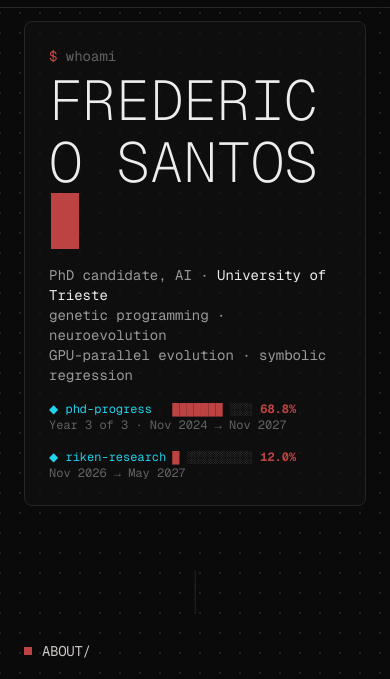
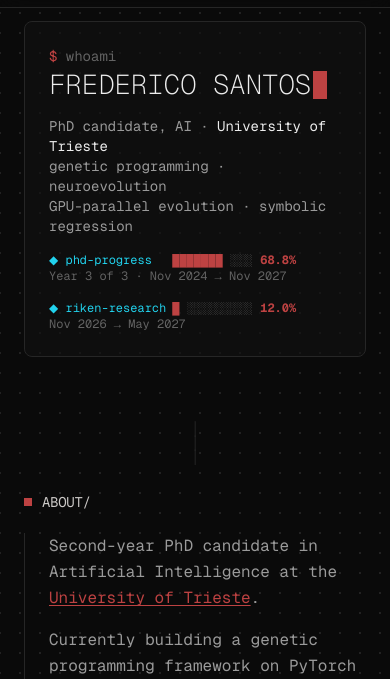
Before and after one commit to fredericosantos/personal-site, an Astro site: page / in a window 390 px wide. Shown: the part 107-786 px from the top of the page. Built offline with nearby package versions, Linux system fonts and the light colour scheme; Astro itself is replaced by a stand-in of ours.

Commit message:
fix(hero): scale name with viewport so it fits on one line on phones
Co-Authored-By: Claude Opus 5.5 <noreply@anthropic.com>

```diff
--- a/src/pages/index.astro
+++ b/src/pages/index.astro
@@ -67,7 +67,7 @@ const publications = (await getCollection("publications"))
             <p class="text-text-dim">
               <span class="text-accent">$</span> whoami
             </p>
-            <p class="name-glitch-container text-text font-mono mt-1 flex flex-wrap items-center" style="font-size: 56px; font-weight: 250; line-height: 1.1;">
+            <p class="name-glitch-container text-text font-mono mt-1 flex flex-wrap items-center" style="font-size: clamp(24px, 7vw, 56px); font-weight: 250; line-height: 1.1;">
               {"FREDERICO".split("").map((c) => <span class="glitch-letter">{c}</span>)}
               <span class="glitch-letter">&nbsp;</span>
               {"SANTOS".split("").map((c) => <span class="glitch-letter">{c}</span>)}
```
